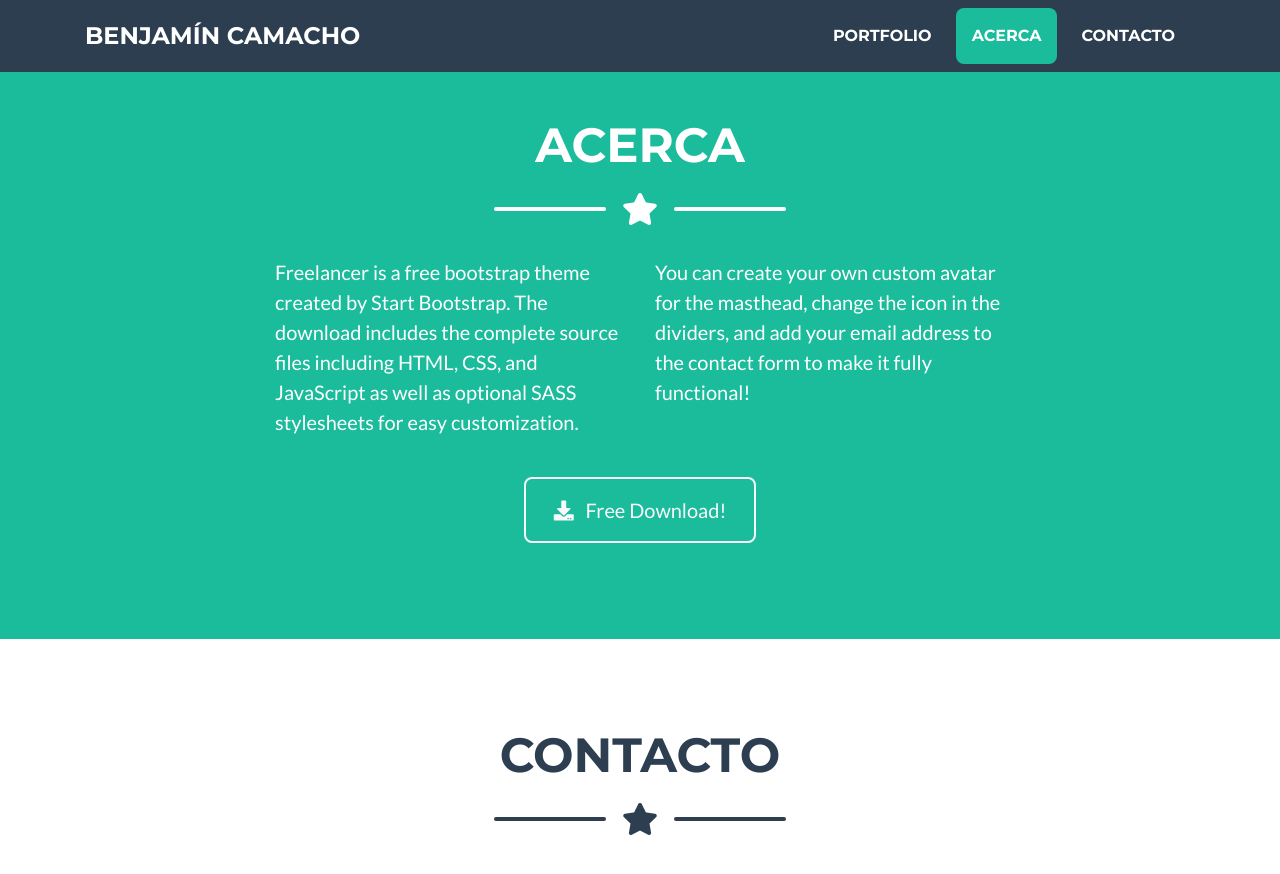
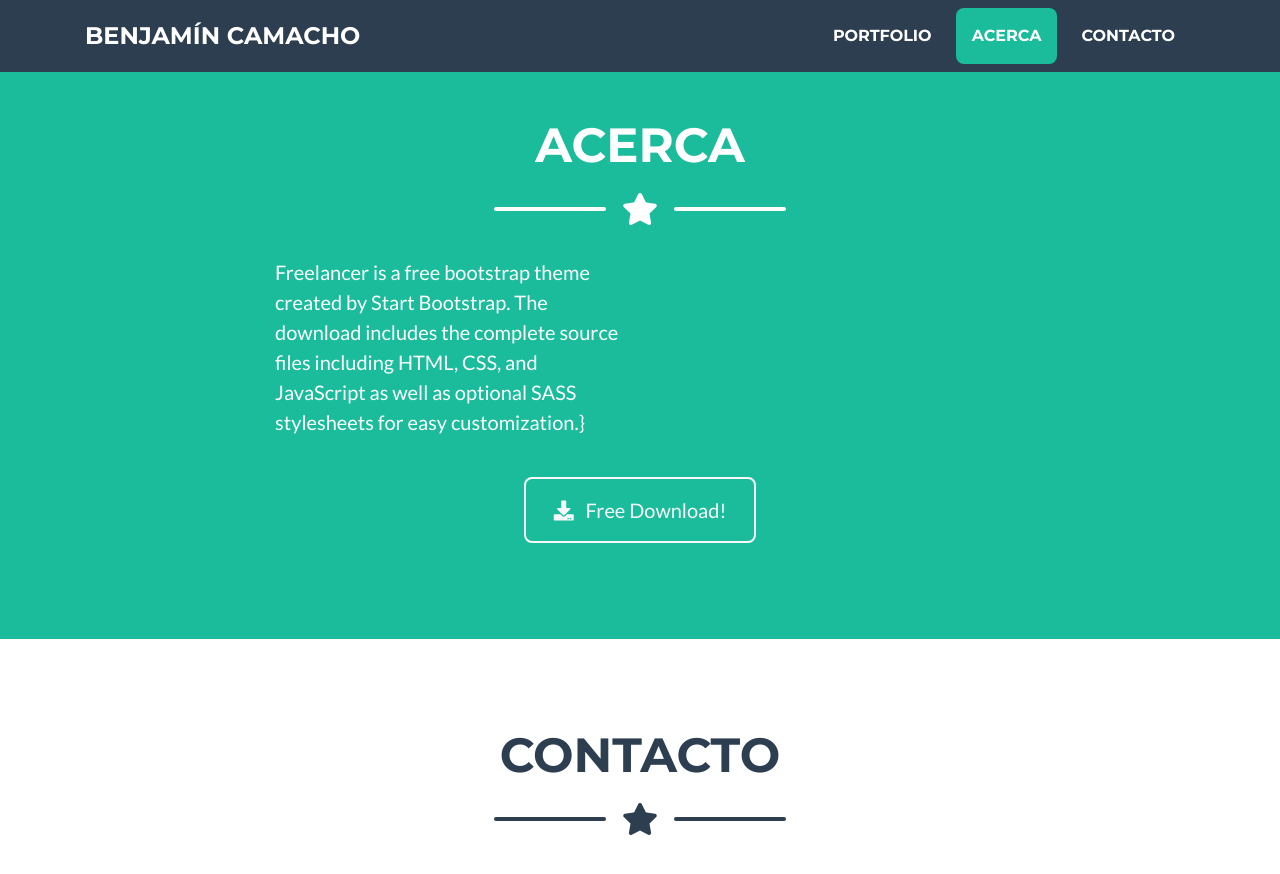
Before and after one commit to jahbenjah/perfil-profesional, a Jekyll site: the page built from index.md, in a window 1280 px wide and 900 px high, scrolled down 1613 px. Shown: the top 874 px of the window. Built offline with Jekyll 4.4.1, drawn with Linux system fonts in a browser that asks for light colours; some of the changed text lies outside the part shown.

Commit message:
Añaden variables de ejemplo y se recrea js y css

```diff
--- a/_config.yml
+++ b/_config.yml
@@ -1 +1,6 @@
 name : Benjamín Camacho
+profesion:  Desarrollador Web
+avatar: img/avataaars.svg
+
+about1: Freelancer is a free bootstrap theme created by Start Bootstrap. The download includes the complete source files including HTML, CSS, and JavaScript as well as optional SASS stylesheets for easy customization.
+about2: You can create your own custom avatar for the masthead, change the icon in the dividers, and add your email address to the contact form to make it fully functional!
--- a/_includes/about.html
+++ b/_includes/about.html
@@ -17,10 +17,10 @@
           <!-- About Section Content -->
           <div class="row">
             <div class="col-lg-4 ml-auto">
-              <p class="lead">Freelancer is a free bootstrap theme created by Start Bootstrap. The download includes the complete source files including HTML, CSS, and JavaScript as well as optional SASS stylesheets for easy customization.</p>
+              <p class="lead">{{site.about1}}}</p>
             </div>
             <div class="col-lg-4 mr-auto">
-              <p class="lead">You can create your own custom avatar for the masthead, change the icon in the dividers, and add your email address to the contact form to make it fully functional!</p>
+              <p class="lead">{{site.aboout2}}</p>
             </div>
           </div>
 
--- a/_includes/footer.html
+++ b/_includes/footer.html
@@ -30,7 +30,7 @@
 
             <!-- Footer About Text -->
             <div class="col-lg-4">
-                <h4 class="text-uppercase mb-4">Benjamín Camacho</h4>
+                <h4 class="text-uppercase mb-4">{{site.name}}</h4>
                 <p class="lead mb-0">Programador .NET
                     <a href="http://startbootstrap.com">Start Bootstrap</a>.</p>
             </div>
--- a/_includes/masterhead.html
+++ b/_includes/masterhead.html
@@ -3,10 +3,10 @@
     <div class="container d-flex align-items-center flex-column">
 
         <!-- Masthead Avatar Image -->
-        <img class="masthead-avatar mb-5" src="img/avataaars.svg" alt="">
+        <img class="masthead-avatar mb-5" src="{{site.avatar}}" alt="">
 
         <!-- Masthead Heading -->
-        <h1 class="masthead-heading text-uppercase mb-0">Benjamín Camacho</h1>
+        <h1 class="masthead-heading text-uppercase mb-0">{{site.name}}</h1>
 
         <!-- Icon Divider -->
         <div class="divider-custom divider-light">
@@ -18,7 +18,7 @@
         </div>
 
         <!-- Masthead Subheading -->
-        <p class="masthead-subheading font-weight-light mb-0">SQL - Web Developer - C#</p>
+        <p class="masthead-subheading font-weight-light mb-0">{{site.profesion}}</p>
 
     </div>
 </header>
--- a/_includes/navigation.html
+++ b/_includes/navigation.html
@@ -1,7 +1,7 @@
 <!-- Navigation -->
 <nav class="navbar navbar-expand-lg bg-secondary text-uppercase fixed-top" id="mainNav">
     <div class="container">
-        <a class="navbar-brand js-scroll-trigger" href="#page-top">Benjamín Camacho</a>
+        <a class="navbar-brand js-scroll-trigger" href="#page-top">{{site.name}}</a>
         <button
             class="navbar-toggler navbar-toggler-right text-uppercase font-weight-bold bg-primary text-white rounded"
             type="button" data-toggle="collapse" data-target="#navbarResponsive" aria-controls="navbarResponsive"
```
Also changed, not shown: other parts of _includes/footer.html (+2 -2 lines), package.json (+3 -4 lines), css/freelancer.css, css/freelancer.min.css, js/contact_me.min.js, js/freelancer.min.js, js/jqBootstrapValidation.min.js.
